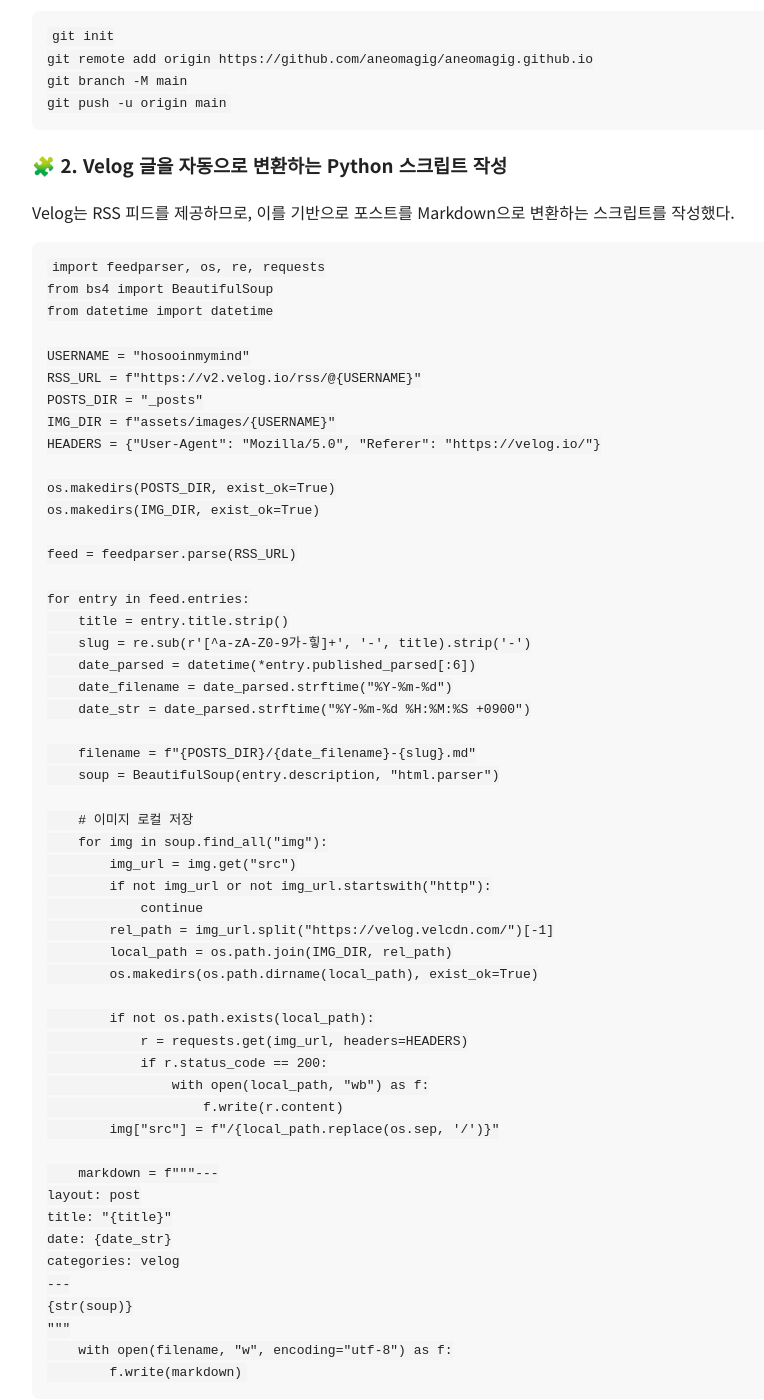
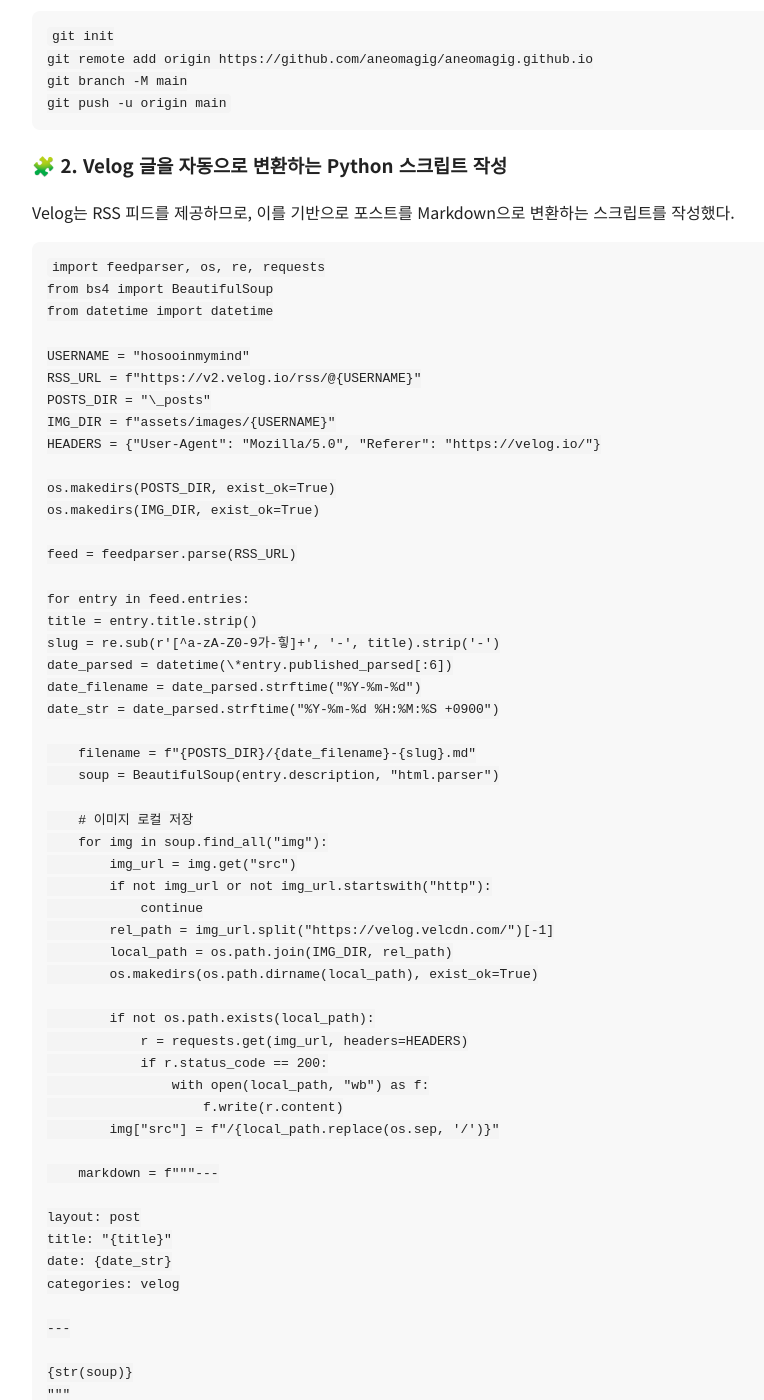
Before and after one commit to aneomagig/aneomagig.github.io, a Jekyll site: the page built from _posts/2025-10-29-Side-Project-Velog-글을-자동으로-GitHub-Pages-블로그로-동기화하기-with-Jekyll-GitHub-Actions-Discord-알림까지-전송하기.md, in a window 1280 px wide and 1400 px high, scrolled down 895 px. Shown: the whole window, without its empty margins (160-924 px from the left). Built offline with Jekyll 4.4.1, drawn with Linux system fonts in a browser that asks for light colours; some of the changed text lies outside the part shown.

Commit message:
fixing errors

```diff
--- a/_posts/2025-10-29-Side-Project-Velog-글을-자동으로-GitHub-Pages-블로그로-동기화하기-with-Jekyll-GitHub-Actions-Discord-알림까지-전송하기.md
+++ b/_posts/2025-10-29-Side-Project-Velog-글을-자동으로-GitHub-Pages-블로그로-동기화하기-with-Jekyll-GitHub-Actions-Discord-알림까지-전송하기.md
@@ -33,7 +33,7 @@
 
 USERNAME = "hosooinmymind"
 RSS_URL = f"https://v2.velog.io/rss/@{USERNAME}"
-POSTS_DIR = "_posts"
+POSTS_DIR = "\_posts"
 IMG_DIR = f"assets/images/{USERNAME}"
 HEADERS = {"User-Agent": "Mozilla/5.0", "Referer": "https://velog.io/"}
 
@@ -43,11 +43,11 @@
 feed = feedparser.parse(RSS_URL)
 
 for entry in feed.entries:
-    title = entry.title.strip()
-    slug = re.sub(r'[^a-zA-Z0-9가-힣]+', '-', title).strip('-')
-    date_parsed = datetime(*entry.published_parsed[:6])
-    date_filename = date_parsed.strftime("%Y-%m-%d")
-    date_str = date_parsed.strftime("%Y-%m-%d %H:%M:%S +0900")
+title = entry.title.strip()
+slug = re.sub(r'[^a-zA-Z0-9가-힣]+', '-', title).strip('-')
+date_parsed = datetime(\*entry.published_parsed[:6])
+date_filename = date_parsed.strftime("%Y-%m-%d")
+date_str = date_parsed.strftime("%Y-%m-%d %H:%M:%S +0900")
 
     filename = f"{POSTS_DIR}/{date_filename}-{slug}.md"
     soup = BeautifulSoup(entry.description, "html.parser")
@@ -69,15 +69,19 @@
         img["src"] = f"/{local_path.replace(os.sep, '/')}"
 
     markdown = f"""---
+
 layout: post
 title: "{title}"
 date: {date_str}
 categories: velog
+
 ---
+
 {str(soup)}
 """
-    with open(filename, "w", encoding="utf-8") as f:
-        f.write(markdown)</code></pre><p>이 스크립트는</p>
+with open(filename, "w", encoding="utf-8") as f:
+f.write(markdown)</code></pre><p>이 스크립트는</p>
+
 <ul>
 <li>RSS에서 포스트 내용을 파싱</li>
 <li>Velog 이미지(velcdn.com)를 로컬로 다운로드</li>
@@ -121,7 +124,9 @@
           git add .
           git diff --quiet &amp;&amp; git diff --staged --quiet || git commit -m "🪄 Auto-sync Velog posts"
           git push
+
 </code></pre><p>이제 매일 지정된 시간마다</p>
+
 <ul>
 <li>RSS → 포스트 변환</li>
 <li>자동 커밋 &amp; push</li>
@@ -156,9 +161,11 @@
 
     # HTML 경로 수정
     img["src"] = f"/{local_path.replace(os.sep, '/')}"</code></pre><p>이 코드는 다음을 수행한다:
-① RSS의 <img/> 태그에서 원본 src 추출    <a href="https://velog.velcdn.com/">https://velog.velcdn.com/</a>...
-② 이미지 파일을 assets/images/USERNAME/ 아래에 저장    로컬 정적 파일로 변환
-③ HTML 내 src 경로를 /assets/... 로 교체    Jekyll에서 로드 가능하게 변경</p>
+
+① RSS의 <img/> 태그에서 원본 src 추출 <a href="https://velog.velcdn.com/">https://velog.velcdn.com/</a>...
+② 이미지 파일을 assets/images/USERNAME/ 아래에 저장 로컬 정적 파일로 변환
+③ HTML 내 src 경로를 /assets/... 로 교체 Jekyll에서 로드 가능하게 변경</p>
+
 <p>결과적으로 GitHub Pages에서도 모든 이미지가 깨지지 않고 표시되었다.
 특히 requests.get()에 User-Agent 헤더를 추가한 것이 중요했다.
 Velog의 CDN이 기본 요청(헤더 없는 요청)을 차단하기 때문이다.</p>
@@ -202,9 +209,9 @@
 
 feed = feedparser.parse(VELG_FEED_URL)
 for entry in feed.entries:
-    title = re.sub(r'[\\/*?:"&lt;&gt;|]', '', entry.title.strip())
-    date = datetime(*entry.published_parsed[:6])
-    filename = f"{SAVE_DIR}/{date.strftime('%Y-%m-%d')}-{title.replace(' ', '-')}.md"
+title = re.sub(r'[\\/*?:"&lt;&gt;|]', '', entry.title.strip())
+date = datetime(\*entry.published_parsed[:6])
+filename = f"{SAVE_DIR}/{date.strftime('%Y-%m-%d')}-{title.replace(' ', '-')}.md"
 
     soup = BeautifulSoup(entry.description, "html.parser")
     for img in soup.find_all("img"):
@@ -273,6 +281,7 @@
           curl -H "Content-Type: application/json" \
             -d '{"content": "✅ Velog 동기화 완료! 새로운 포스트가 블로그에 반영되었습니다."}' \
             ${{ secrets.DISCORD_WEBHOOK_URL }}</code></pre><h3 id="5️⃣-discord-webhook-설정">5️⃣ Discord Webhook 설정</h3>
+
 <p>디스코드 서버에서 → 서버 설정 → 통합 → Webhook → 새 웹훅 만들기
 복사한 URL을 GitHub Secrets에 추가
 🔹 GitHub → Settings → Secrets → Actions → New repository secret</p>
```
Also changed, not shown: other parts of _posts/2025-10-29-Side-Project-Velog-글을-자동으로-GitHub-Pages-블로그로-동기화하기-with-Jekyll-GitHub-Actions-Discord-알림까지-전송하기.md (+19 -19 lines), .github/workflows/velog-sync.yml.
